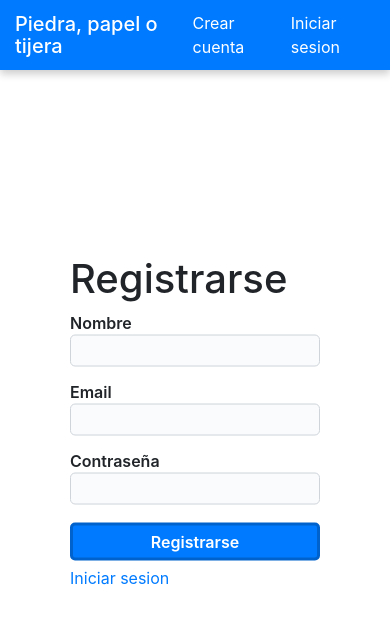
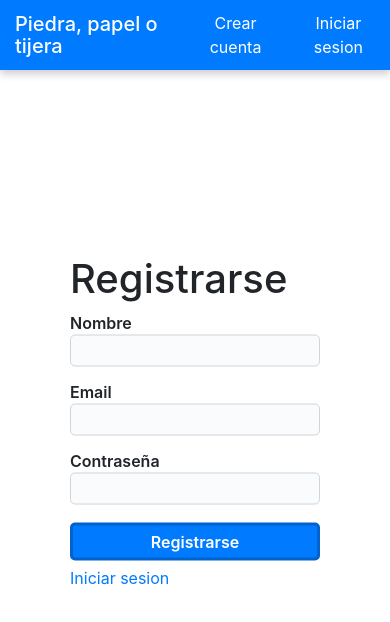
Before and after one commit to manua2/entrega_website, a React (Create React App) app: page /register in a window 390 px wide. Shown: the top 622 px of the page. Built offline with nearby package versions, Linux system fonts and the light colour scheme.

Commit message:
mejoras de estilos

```diff
--- a/src/components/Header.js
+++ b/src/components/Header.js
@@ -16,7 +16,7 @@ export const Header = () => {
                 </h2>
 
                 {state.isAuthenticated ? (
-                    <div>
+                    <div className="height-100">
                         <p className="greet">Hola {state.user.name}!</p>
                         <button
                             onClick={() =>
@@ -29,12 +29,16 @@ export const Header = () => {
                         </button>
                     </div>
                 ) : (
-                    <div>
+                    <div className="height-100">
                         <Link className="login" to="/register">
-                            Crear cuenta
+                            <button className="header-button">
+                                Crear cuenta
+                            </button>
                         </Link>
                         <Link className="login" to="/login">
-                            Iniciar sesion
+                            <button className="header-button">
+                                Iniciar sesion
+                            </button>
                         </Link>
                     </div>
                 )}
--- a/src/components/Home/AvailableMatches/MatchCard.js
+++ b/src/components/Home/AvailableMatches/MatchCard.js
@@ -15,10 +15,16 @@ export const Match = ({ match }) => {
 
     return (
         <div className="card">
-            <div className="content">
-                <p className="match-text">Match ID: {match._id}</p>
-                <span className="match-text">Oponente: {emailDeOponente}</span>
-                <Link className="boton-jugar" to={`/match/${match._id}`}><p className="p-sin-margen-600">Jugar</p></Link>
+            <div className= "card-padding">
+                <div className="content">
+                    <p className="match-text">Match ID: {match._id}</p>
+                    <span className="match-text">
+                        Oponente: {emailDeOponente}
+                    </span>
+                    <Link className="boton-jugar boton-mobile" to={`/match/${match._id}`}>
+                        <p className="p-sin-margen-600">Jugar</p>
+                    </Link>
+                </div>
             </div>
         </div>
     );
--- a/src/components/estilos/home.css
+++ b/src/components/estilos/home.css
@@ -13,7 +13,7 @@
 }
 
 .button-match:hover {
-    background-color: #0062cc;
+    background-color: #007bff;
     transition: background-color ease .3s;
 }
 
--- a/src/components/estilos/matches.css
+++ b/src/components/estilos/matches.css
@@ -37,12 +37,24 @@
     border: 2px solid #0062cc;
     display: flex;
     justify-content: center;
-    padding-left: 5px;
-    padding-right: 5px;
+    padding-left: 45px;
+    padding-right: 45px;
+}
+
+.boton-jugar:hover {
+    text-decoration: none;
+    color: black;
+    background-color: #0062cc;
 }
 
 @media (max-width: 550px) {
     .content {
         display: contents;
     }
+    .card-padding {
+        padding: 10px;
+    }
+    .boton-mobile {
+        margin-top: 10px;
+    }
 }
--- a/src/components/estilos/navigation.css
+++ b/src/components/estilos/navigation.css
@@ -22,7 +22,6 @@
     border: none;
     background-color: #007bff;
     color: white;
-    margin-left: 15px;
     height: 100%;
 }
 
@@ -37,11 +36,12 @@
 
 .login {
     color: white;
-    margin-right: 10px;
+    height: 100%;
 }
 
 .login:hover {
-    color: black;
+    color: rgb(255, 255, 255);
+    text-decoration: none;
 }
 
 .titulo {
@@ -62,4 +62,14 @@ div > nav > h2 {
 .greet {
     margin-bottom: 0;
     color: white;
+    margin-right: 10px;
 }
+
+.header-button {
+    height: 100%;
+    padding: 10px;
+}
+
+.height-100 {
+    height: 100%;
+}
```
Also changed, not shown: 1 other file (tests, documents, lock files or other folders).
